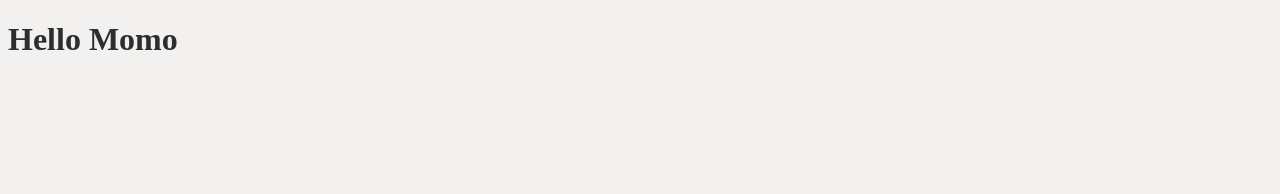
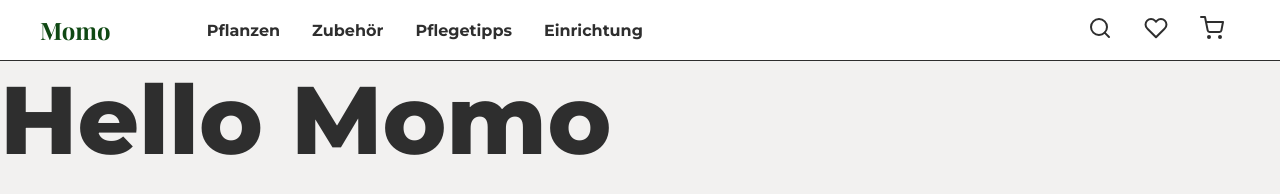
Before and after one commit to leonroesler/momo, a React app: page / in a window 1280 px wide. Built offline with nearby package versions, Linux system fonts and the light colour scheme.

Commit message:
feat(navbar): add basic navbar and router

```diff
--- a/package.json
+++ b/package.json
@@ -6,9 +6,12 @@
     "@testing-library/jest-dom": "^5.11.5",
     "@testing-library/react": "^11.1.0",
     "@testing-library/user-event": "^12.1.10",
+    "feather-icons": "^4.28.0",
     "node-sass": "^4.14.1",
     "react": "^17.0.1",
     "react-dom": "^17.0.1",
+    "react-feather": "^2.0.8",
+    "react-router-dom": "^5.2.0",
     "react-scripts": "4.0.0",
     "web-vitals": "^0.2.4"
   },
--- a/public/index.html
+++ b/public/index.html
@@ -28,6 +28,7 @@
       href="https://fonts.googleapis.com/css2?family=Montserrat:wght@500;600;700;800&display=swap"
       rel="stylesheet"
     />
+    <link href="https://fonts.googleapis.com/css2?family=Playfair+Display:wght@700&display=swap" rel="stylesheet">
 
     <title>Momo</title>
   </head>
--- a/src/components/App.js
+++ b/src/components/App.js
@@ -1,12 +1,20 @@
+import Navbar from "./reusables/Navbar";
+import Home from './routes/Home/Home'
+import Plants from './routes/Plants/Plants'
+import {BrowserRouter as Router, Switch, Route} from "react-router-dom"
 import "./styles.sass";
 
 function App() {
   return (
-    <div className="App">
-      <header className="App-header">
-        <h1>Hello Momo</h1>
-      </header>
-    </div>
+    <Router>
+      <div className="App">
+        <Navbar/>
+        <Switch>
+          <Route path="/pflanzen" exact><Plants/></Route>
+          <Route path="/"><Home/></Route>
+        </Switch>
+      </div>
+    </Router>
   );
 }
 
--- /dev/null
+++ b/src/components/_fonts.sass
@@ -0,0 +1,86 @@
+$sans-font-stack: 'Montserrat', Helvetica, Arial, sans-serif
+$serif-font-stack: 'Playfair Display', Times New Romoan, serif
+
+$huge-size: 10rem
+
+$h1-size: 6rem
+$h1-weight: 800
+$h1-sizes: ( '1200px' : 6rem, '900px' : 6rem, '768px' : 5rem, '576px' : 3rem, null : 6rem)
+
+$h2-size: 2rem
+$h2-sizes: ( '1200px' : 2rem, '900px' : 2rem, '768px' : 1.7rem, '576px' : 1.5rem, null : 2rem)
+$h2-weight: 800
+
+$h3-size: 1.5rem
+$h3-sizes: ( '1200px' : 1.5rem, '900px' : 1.5rem, '768px' : 1.2rem, '576px' : 1.2rem, null : 1.5rem)
+$h3-weight: 700
+
+$h4-size: 1.2rem
+$h4-sizes: ( '1200px' : 1.2rem, '900px' : 1.2rem, '768px' : 1rem, '576px' : 1rem, null : 1.5rem)
+$h4-weight: 700
+
+$h5-size: 1.1rem
+$h5-weight: 600
+
+$h6-size: .8rem
+$h6-weight: 600
+
+$p-size: 1rem
+$p-weight: 400
+
+$small-size: .7rem
+
+// make font sizes responsive depending on break-points
+@mixin font-size($fs-map)
+    @each $fs-breakpoint, $fs-font-size in $fs-map
+        @if $fs-breakpoint == null
+            font-size: $fs-font-size
+        @else
+            @media screen and (max-width: $fs-breakpoint)
+                font-size: $fs-font-size
+
+html, body
+    font-size: 16px
+    font-family: $sans-font-stack
+
+h1, h2, h3, h4, h5, h6
+    font-family: $sans-font-stack
+    color: var(--color-text)
+
+h1
+    @include font-size($h1-sizes)
+    font-weight: $h1-weight
+
+.huge-font
+    font-family: $serif-font-stack
+
+h2
+    @include font-size($h2-sizes)
+    font-weight: $h2-weight
+
+h3
+    @include font-size($h3-sizes)
+    font-weight: $h3-weight
+
+h4
+    @include font-size($h4-sizes)
+    font-weight: $h4-weight
+
+h5
+    font-size: $h5-size
+    font-weight: $h5-weight
+
+h6
+    font-size: $h6-size
+    font-weight: $h6-weight
+
+p, a
+    font-size: $p-size
+    font-weight: $p-weight
+    font-family: $sans-font-stack
+    color: var(--color-text)
+
+a
+    cursor: pointer
+    color: var(--color-secondary)
+    text-decoration: none
--- a/src/components/_globals.sass
+++ b/src/components/_globals.sass
@@ -1,6 +1,9 @@
 *
     box-sizing: border-box
+    padding: 0
+    margin: 0
 
 html, body
     background-color: var(--color-background)
     color: var(--color-text)
+    font-size: 16px
--- /dev/null
+++ b/src/components/_sizes.sass
@@ -0,0 +1,7 @@
+// margins
+$margin-xs: 8px
+$margin-s: 20px
+$margin-m: 40px
+$margin-l: 80px
+$margin-xl: 120px
+$margin-xxl: 200px
--- /dev/null
+++ b/src/components/reusables/Navbar.js
@@ -0,0 +1,27 @@
+import React from 'react'
+import {NavLink} from 'react-router-dom'
+import {Search, Heart, ShoppingCart} from 'react-feather'
+
+const Navbar = () => {
+
+    return (
+        <nav className="navbar">
+            <div className="navbar__main">
+                <ul className="navbar__item-list">
+                    <li><NavLink to="/" className="navbar__logo">Momo</NavLink></li>
+                    <li className="navbar__item-list__item"><NavLink to="/pflanzen" className="navbar__link">Pflanzen</NavLink></li>
+                    <li className="navbar__item-list__item"><a className="navbar__link">Zubehör</a></li>
+                    <li className="navbar__item-list__item"><a className="navbar__link">Pflegetipps</a></li>
+                    <li className="navbar__item-list__item"><a className="navbar__link">Einrichtung</a></li>
+                </ul>
+                <ul className="navbar__item-list navbar__quick-actions">
+                    <li className="navbar__item-list__item"><Search/></li>
+                    <li className="navbar__item-list__item"><Heart/></li>
+                    <li className="navbar__item-list__item"><a className="navbar__link"><ShoppingCart/></a></li>
+                </ul>
+            </div>
+        </nav>
+    )
+}
+
+export default Navbar
--- /dev/null
+++ b/src/components/reusables/_navbar.sass
@@ -0,0 +1,50 @@
+.navbar
+    background-color: var(--color-white)
+    border-bottom: 1px solid var(--color-dark-grey)
+    padding: 1em 0
+
+.navbar__main
+    width: 100%
+    max-width: 1200px
+    margin: auto
+    display: flex
+    flex-direction: row
+    justify-content: space-between
+
+.navbar__item-list
+    list-style-type: none
+    display: flex
+    flex-direction: row
+    align-items: center
+
+.navbar__item-list__item
+    margin: 0 1rem
+
+.navbar__quick-actions
+    justify-self: flex-end
+
+.navbar__link
+    text-decoration: none
+    color: var(--color-text)
+    font-weight: $h3-weight
+    position: relative
+    &:hover
+        color: var(--color-secondary)
+    &.active
+        color: var(--color-secondary)
+        &::after
+            content: ''
+            position: absolute
+            height: 4px
+            width: 100%
+            top: calc(24px + 1rem - 4px) // height of icons (heighest elements + padding of navbar - height of element)
+            left: 0
+            background-color: var(--color-secondary)
+
+.navbar__logo
+    font-family: $serif-font-stack
+    font-size: 24px
+    line-height: 24px
+    color: var(--color-primary)
+    margin-right: $margin-l
+    display: block
--- /dev/null
+++ b/src/components/reusables/_reusables.sass
@@ -0,0 +1 @@
+@import './_navbar'
--- /dev/null
+++ b/src/components/routes/Home/Home.js
@@ -0,0 +1,11 @@
+import React from "react"
+
+const Home = () => {
+    return(
+        <div>
+            <h1>Hello Momo</h1>
+        </div>
+    )
+}
+
+export default Home
--- /dev/null
+++ b/src/components/routes/Plants/Plants.js
@@ -0,0 +1,11 @@
+import React from "react"
+
+const Plants = () => {
+    return(
+        <div>
+            <h1>Pflanzen</h1>
+        </div>
+    )
+}
+
+export default Plants
--- a/src/components/styles.sass
+++ b/src/components/styles.sass
@@ -1,2 +1,7 @@
 @import './theme.css'
-@import './_globals.sass'
+@import './_globals'
+@import './_fonts'
+@import './_sizes'
+
+/*reusables*/
+@import 'reusables/_reusables'
--- a/src/components/theme.css
+++ b/src/components/theme.css
@@ -8,6 +8,7 @@
     --color-text: #2e2e2e;
     --color-white: #fff;
     --color-black: #000;
+    --color-dark-grey: #2e2e2e;
     --color-gred: #a51818;
   }
 }
```
Also changed, not shown: 2 other files.
